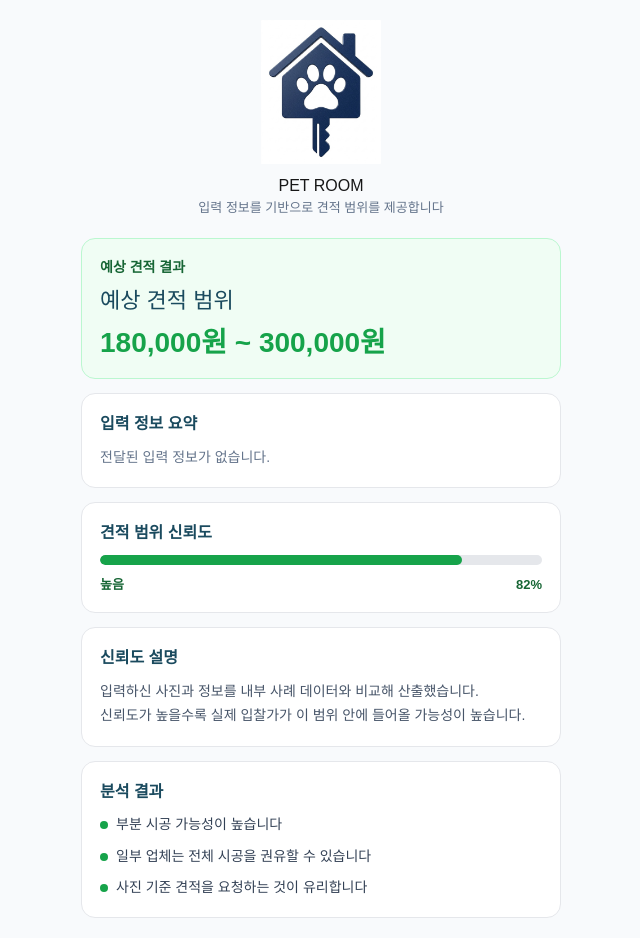
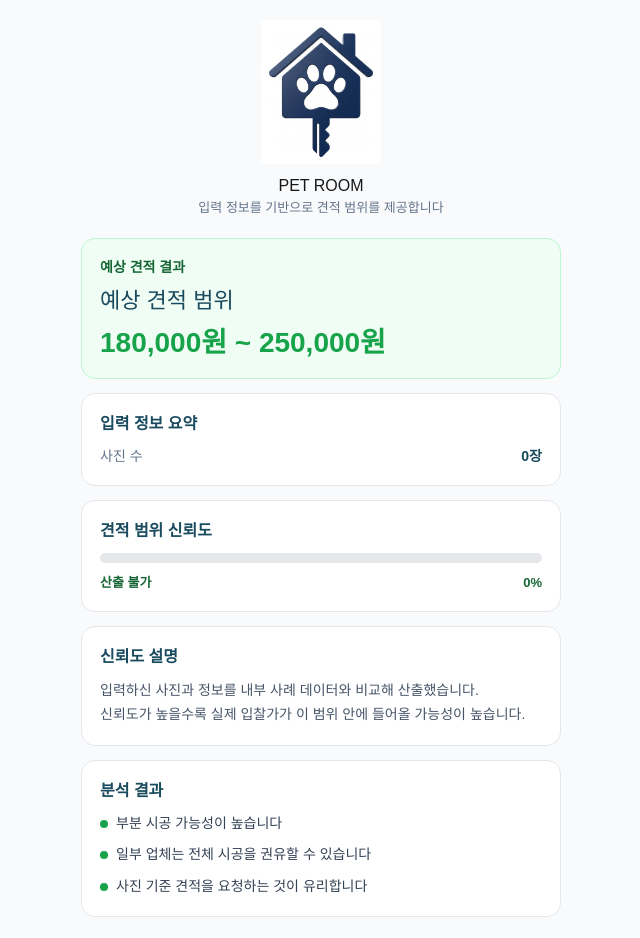
Before and after one commit to petroom-maker/petroom-app, a Next.js app: page /result in a window 1280 px wide. Shown: the whole page, without its empty margins (319-959 px from the left). Built offline with nearby package versions, Linux system fonts and the light colour scheme.

Commit message:
update result validation and pricing

```diff
--- a/app/page.tsx
+++ b/app/page.tsx
@@ -94,6 +94,11 @@ export default function PetRoomForm() {
   };
 
   const handleSubmit = () => {
+    if (form.images.length === 0) {
+      alert('사진을 첨부하지 않으면 견적 산출이 불가능합니다. 최소 2장 이상 업로드해주세요.');
+      return;
+    }
+
     const params = new URLSearchParams();
 
     Object.entries(form).forEach(([key, value]) => {
@@ -170,7 +175,7 @@ export default function PetRoomForm() {
         <div style={card}>
           <label style={label}>3. 면적</label>
           <input
-            placeholder="예: 원룸 6평"
+            placeholder="예: 6평"
             style={{
               width: '100%',
               padding: '12px',
@@ -189,7 +194,7 @@ export default function PetRoomForm() {
 
         <div style={card}>
           <label style={label}>5. 주거 유형</label>
-          {selectBox('housingType', ['아파트', '빌라', '오피스텔', '원룸'])}
+          {selectBox('housingType', ['아파트', '빌라·연립', '오피스텔', '기타'])}
         </div>
 
         <div style={card}>
--- a/app/result/page.tsx
+++ b/app/result/page.tsx
@@ -10,28 +10,183 @@ const getAreaNumber = (area: string) => {
   return match ? Number(match[0]) : null;
 };
 
+const formatAreaDisplay = (area: string) => {
+  const areaNumber = getAreaNumber(area);
+  return areaNumber === null ? area.replace('원룸', '').trim() : `${areaNumber}평`;
+};
+
+const normalizeHousingType = (housingType: string | null) => {
+  if (!housingType) {
+    return null;
+  }
+
+  return housingType === '원룸' ? '기타' : housingType;
+};
+
+const getTrustScore = (imageCount: number) => {
+  if (imageCount === 0) {
+    return 0;
+  }
+
+  if (imageCount <= 2) {
+    return 50;
+  }
+
+  if (imageCount <= 5) {
+    return 70;
+  }
+
+  return 82;
+};
+
+const getTrustLabel = (trustScore: number) => {
+  if (trustScore === 0) {
+    return '산출 불가';
+  }
+
+  if (trustScore < 60) {
+    return '보통';
+  }
+
+  if (trustScore < 80) {
+    return '양호';
+  }
+
+  return '높음';
+};
+
+const isFullReplacement = (damageRange: string, repairIntent: string) =>
+  damageRange.includes('전체') || repairIntent.includes('전체');
+
+const hasMultipleDamagedAreas = (damageType: string, damageRange: string, damagePosition: string) =>
+  damageType.includes('+') || damageRange.includes('절반') || damageRange.includes('전체') || damagePosition === '혼합';
+
+const getPartialRepairRange = ({
+  damageType,
+  damageRange,
+  sameMaterial,
+  stuff,
+  schedule,
+  damagePosition,
+}: {
+  damageType: string;
+  damageRange: string;
+  sameMaterial: string;
+  stuff: string;
+  schedule: string;
+  damagePosition: string;
+}) => {
+  let adjustment = 0;
+
+  if (sameMaterial === '없음' || sameMaterial === '모르겠음') {
+    adjustment += 15000;
+  }
+
+  if (stuff === '일부 있음') {
+    adjustment += 10000;
+  } else if (stuff === '많음') {
+    adjustment += 20000;
+  }
+
+  if (schedule === '3일 이내') {
+    adjustment += 15000;
+  }
+
+  if (hasMultipleDamagedAreas(damageType, damageRange, damagePosition)) {
+    adjustment += 20000;
+  }
+
+  return {
+    minPrice: 180000 + Math.round(adjustment * 0.5),
+    maxPrice: Math.min(250000 + adjustment, 320000),
+  };
+};
+
+const getFullReplacementRange = (areaNumber: number | null) => {
+  const area = areaNumber ?? 6;
+  const minUnitPrice = 42000;
+  const maxUnitPrice = 60000;
+
+  return {
+    minPrice: Math.max(Math.round((area * minUnitPrice) / 10000) * 10000, 250000),
+    maxPrice: Math.max(Math.round((area * maxUnitPrice) / 10000) * 10000, 360000),
+  };
+};
+
+const getEstimateRange = ({
+  areaNumber,
+  damageType,
+  damageRange,
+  sameMaterial,
+  stuff,
+  schedule,
+  damagePosition,
+  repairIntent,
+}: {
+  areaNumber: number | null;
+  damageType: string;
+  damageRange: string;
+  sameMaterial: string;
+  stuff: string;
+  schedule: string;
+  damagePosition: string;
+  repairIntent: string;
+}) => {
+  if (isFullReplacement(damageRange, repairIntent)) {
+    return getFullReplacementRange(areaNumber);
+  }
+
+  return getPartialRepairRange({
+    damageType,
+    damageRange,
+    sameMaterial,
+    stuff,
+    schedule,
+    damagePosition,
+  });
+};
+
 function ResultContent() {
   const searchParams = useSearchParams();
   const mainColor = '#1a4a5e';
   const highlight = '#16a34a';
   const area = searchParams.get('area') ?? '';
   const areaNumber = getAreaNumber(area);
-  const multiplier = areaNumber === null ? 1 : areaNumber <= 6 ? 0.9 : areaNumber >= 10 ? 1.18 : 1;
-  const minPrice = Math.round((180000 * multiplier) / 10000) * 10000;
-  const maxPrice = Math.round((300000 * multiplier) / 10000) * 10000;
+  const areaDisplay = formatAreaDisplay(area);
+  const damageType = searchParams.get('damageType') ?? '';
+  const damageRange = searchParams.get('damageRange') ?? '';
+  const sameMaterial = searchParams.get('sameMaterial') ?? '';
+  const stuff = searchParams.get('stuff') ?? '';
+  const schedule = searchParams.get('schedule') ?? '';
+  const damagePosition = searchParams.get('damagePosition') ?? '';
+  const repairIntent = searchParams.get('repairIntent') ?? '';
+  const imageCountParam = Number(searchParams.get('imageCount') ?? '0');
+  const imageCount = Number.isFinite(imageCountParam) ? imageCountParam : 0;
+  const trustScore = getTrustScore(imageCount);
+  const trustLabel = getTrustLabel(trustScore);
+  const { minPrice, maxPrice } = getEstimateRange({
+    areaNumber,
+    damageType,
+    damageRange,
+    sameMaterial,
+    stuff,
+    schedule,
+    damagePosition,
+    repairIntent,
+  });
   const summaryItems = [
-    ['파손 유형', searchParams.get('damageType')],
-    ['파손 범위', searchParams.get('damageRange')],
-    ['면적', area],
+    ['파손 유형', damageType],
+    ['파손 범위', damageRange],
+    ['면적', areaDisplay],
     ['공간 구조', searchParams.get('layout')],
-    ['주거 유형', searchParams.get('housingType')],
-    ['동일 자재 여부', searchParams.get('sameMaterial')],
-    ['파손 위치', searchParams.get('damagePosition')],
-    ['복구 방식', searchParams.get('repairIntent')],
-    ['짐 여부', searchParams.get('stuff')],
-    ['일정', searchParams.get('schedule')],
+    ['주거 유형', normalizeHousingType(searchParams.get('housingType'))],
+    ['동일 자재 여부', sameMaterial],
+    ['파손 위치', damagePosition],
+    ['복구 방식', repairIntent],
+    ['짐 여부', stuff],
+    ['일정', schedule],
     ['지역', searchParams.get('location')],
-    ['사진 수', searchParams.get('imageCount') ? `${searchParams.get('imageCount')}장` : null],
+    ['사진 수', `${imageCount}장`],
   ].filter(([, value]) => value);
 
   const card = {
@@ -170,7 +325,7 @@ function ResultContent() {
           >
             <div
               style={{
-                width: '82%',
+                width: `${trustScore}%`,
                 height: '100%',
                 borderRadius: '999px',
                 background: highlight,
@@ -188,8 +343,8 @@ function ResultContent() {
               fontWeight: 700,
             }}
           >
-            <span>높음</span>
-            <span>82%</span>
+            <span>{trustLabel}</span>
+            <span>{trustScore}%</span>
           </div>
         </section>
 
```
